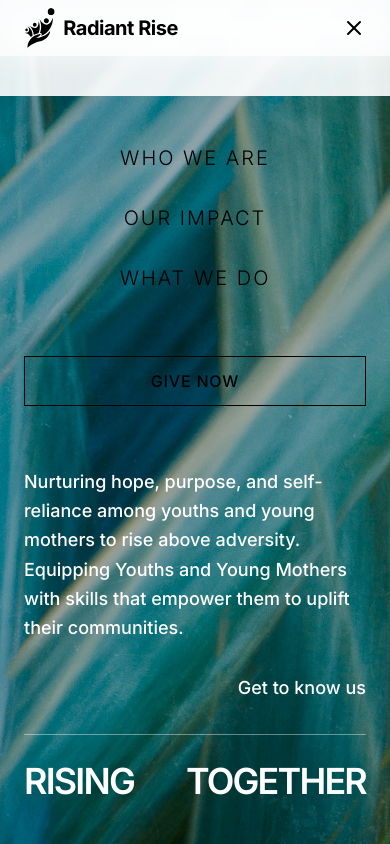
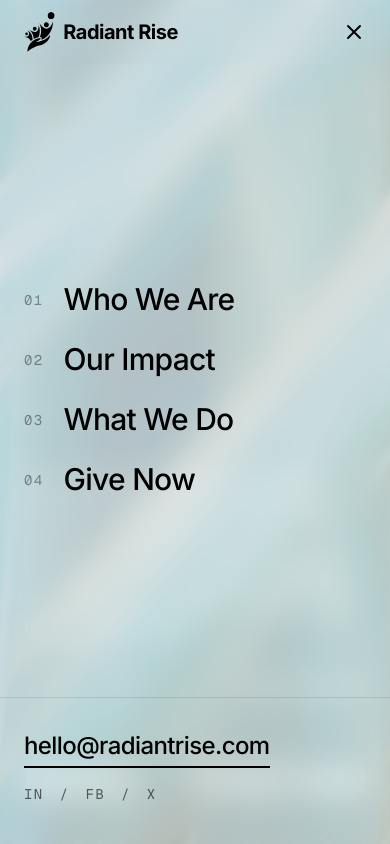
Before and after one commit to Radiant-Rise-Initiative/Radiant-Rise-Website, a Next.js app: page / in a window 390 px wide. Both pictures are taken after a click on the button 354 px from the left and 28 px from the top of the page. Shown: the top 844 px of the page. Built offline with nearby package versions, Linux system fonts and the light colour scheme.

Commit message:
0.5.2 - Mobile Navigation Menu Build

```diff
--- a/components/layout/navbar.tsx
+++ b/components/layout/navbar.tsx
@@ -27,12 +27,14 @@ export function Navbar() {
 
 
     return (
+        <>
             <nav className={cn(
-            "fixed top-0 left-0 right-0 z-50 px-6 sm:px-12 py-2 backdrop-blur-lg transition-all duration-500",
-            "text-black bg-white/70"
+                "fixed top-0 left-0 right-0 z-50 px-6 sm:px-12 backdrop-blur-lg transition-all duration-500",
+                isOpen ? "bg-transparent" : "bg-white/70",
+                "text-black"
             )}>
-            <div className="max-w-[1280px] 2xl:max-w-[1440px] mx-auto w-full flex items-center justify-between">
-                <Link href="/" className="flex items-center gap-2 text-xl font-bold tracking-tight z-50 relative transition-colors duration-500 text-black">
+                <div className="py-3 md:py-2 max-w-[1280px] 2xl:max-w-[1440px] mx-auto w-full flex items-center justify-between relative z-50">
+                    <Link href="/" onClick={() => setIsOpen(false)} className="flex items-center gap-2 text-xl font-bold tracking-tight z-50 relative transition-colors duration-500 text-black">
                         <div className="relative h-10 w-auto shrink-0 flex items-center">
                             <Image
                                 src="/assets/branding/rr-logo-v3.svg"
@@ -64,7 +66,7 @@ export function Navbar() {
                         ))}
                     </div>
 
-                <div className="flex items-center gap-4">
+                    <div className="flex items-center gap-4 relative z-50">
                         {/* Mobile Menu Toggle */}
                         <button
                             onClick={() => setIsOpen(!isOpen)}
@@ -85,42 +87,76 @@ export function Navbar() {
                         </Button>
                     </div>
                 </div>
+            </nav>
 
-            {/* Mobile Menu Overlay */}
+            {/* Mobile Menu Expansion */}
             <AnimatePresence>
                 {isOpen && (
                     <motion.div
-                        initial={{ opacity: 0, y: -20 }}
+                        initial={{ opacity: 0, y: "-100%" }}
                         animate={{ opacity: 1, y: 0 }}
-                        exit={{ opacity: 0, y: -20 }}
-                        transition={{ duration: 0.2 }}
-                        className="fixed inset-0 z-40 bg-white/90 backdrop-blur-lg pt-24 px-6 sm:px-12 flex flex-col md:hidden"
+                        exit={{ opacity: 0, y: "-100%" }}
+                        transition={{ duration: 1.2, ease: [0.1, 1, 0, 1] }}
+                        className="fixed inset-0 z-40 bg-white/70 backdrop-blur-lg pt-28 px-6 sm:px-12 flex flex-col md:hidden overflow-y-auto"
                     >
-                        <div className="flex flex-col gap-8 text-center mt-12">
+                        <div className="flex-1 flex flex-col justify-center gap-6 text-left mb-8">
                             {[
                                 { label: "Who We Are", id: "who-we-are" },
                                 { label: "Our Impact", id: "our-impact" },
-                                { label: "What We Do", id: "what-we-do" }
-                            ].map((item) => (
+                                { label: "What We Do", id: "what-we-do" },
+                                { label: "Give Now", id: "give-now" }
+                            ].map((item, index) => {
+                                const isGiveNow = item.id === "give-now";
+                                const content = (
+                                    <>
+                                        <span className="text-sm font-mono tracking-widest text-black/40 pt-2.25 shrink-0">
+                                            {String(index + 1).padStart(2, '0')}
+                                        </span>
+                                        <span className="text-3xl sm:text-4xl tracking-tight font-medium text-black">
+                                            {item.label}
+                                        </span>
+                                    </>
+                                );
+
+                                if (isGiveNow) {
+                                    return (
+                                        <button
+                                            key={item.id}
+                                            onClick={() => {
+                                                setIsOpen(false);
+                                                setIsDonationModalOpen(true);
+                                            }}
+                                            className="flex items-start gap-5 text-left hover:opacity-70 transition-opacity group"
+                                        >
+                                            {content}
+                                        </button>
+                                    );
+                                }
+
+                                return (
                                     <Link
                                         key={item.id}
                                         href={`#${item.id}`}
                                         onClick={() => setIsOpen(false)}
-                                    className="text-xl font-light text-black hover:text-black/70 transition-colors uppercase tracking-widest"
+                                        className="flex items-start gap-5 text-left hover:opacity-70 transition-opacity group"
                                     >
-                                    {item.label}
+                                        {content}
                                     </Link>
-                            ))}
-                            <Button
-                                variant="outline"
-                                className="mt-8 border-black text-black hover:bg-black hover:text-white uppercase tracking-wider bg-transparent w-full py-6 text-base rounded-none"
-                                onClick={() => {
-                                    setIsOpen(false);
-                                    setIsDonationModalOpen(true);
-                                }}
-                            >
-                                GIVE NOW
-                            </Button>
+                                );
+                            })}
+                        </div>
+
+                        <div className="shrink-0 pb-10 w-auto flex flex-col gap-4 text-black border-t border-black/10 pt-8 -mx-6 sm:-mx-12 px-6 sm:px-12">
+                            <a href="mailto:hello@radiantrise.com" className="text-2xl sm:text-3xl font-medium tracking-tight hover:opacity-70 transition-opacity w-fit border-b-2 border-black pb-1">
+                                hello@radiantrise.com
+                            </a>
+                            <div className="flex gap-4 text-sm font-mono tracking-widest text-black/60 uppercase">
+                                <Link href="#" className="hover:text-black transition-colors">IN</Link>
+                                <span>/</span>
+                                <Link href="#" className="hover:text-black transition-colors">FB</Link>
+                                <span>/</span>
+                                <Link href="#" className="hover:text-black transition-colors">X</Link>
+                            </div>
                         </div>
                     </motion.div>
                 )}
@@ -131,6 +167,6 @@ export function Navbar() {
                 isOpen={isDonationModalOpen}
                 onClose={() => setIsDonationModalOpen(false)}
             />
-        </nav >
+        </>
     );
 }
```
Lines whose indentation alone changed are shown as unchanged.
